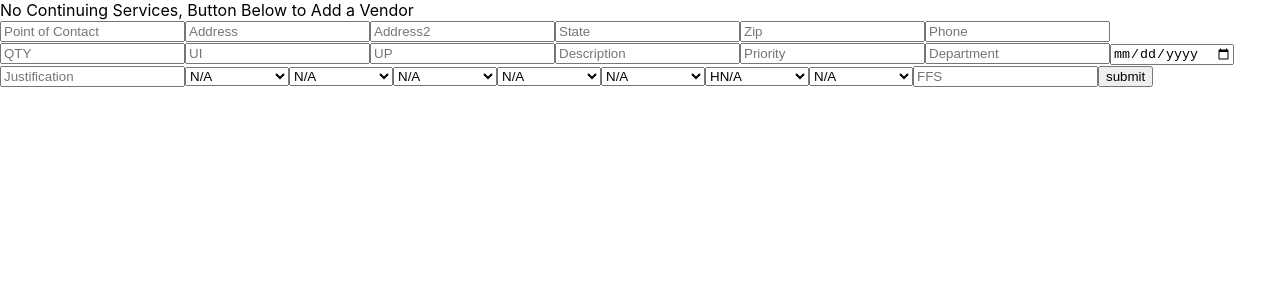
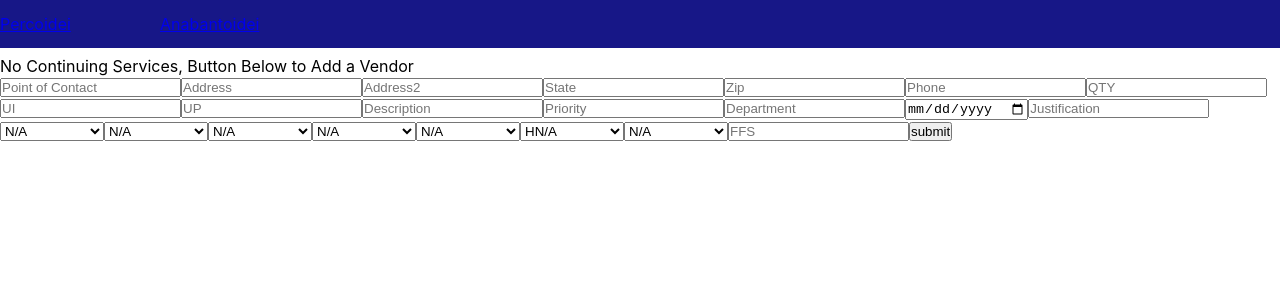
Before and after one commit to TravisAlanH/Navy-Page, a React (Create React App) app: page / in a window 1280 px wide. Shown: the top 300 px of the page. Built offline with nearby package versions, Linux system fonts and the light colour scheme.

Commit message:
Nav Menus Processing
Started Nav Bar for more options

```diff
--- a/src/App.css
+++ b/src/App.css
@@ -1,6 +1,7 @@
 * {
   /* border: 1px solid black */
-
+  padding: 0;
+  margin: 0;
 }
 
 .App {
--- a/src/App.js
+++ b/src/App.js
@@ -1,11 +1,12 @@
 import "./App.css";
 import "./Styles/IPR.css";
-import ViewIPRList from "./Components/IRP/ViewIPRList";
+import "./Styles/Nav.css";
+import HomePage from "./Components/HomePage";
 
 function App() {
   return (
     <div className="App">
-      <ViewIPRList />
+      <HomePage />
     </div>
   );
 }
--- /dev/null
+++ b/src/Components/HomePage.js
@@ -0,0 +1,13 @@
+import React from "react";
+import ViewIPRList from "./IRP/ViewIPRList";
+import TopNav from "./NavBars/TopNav";
+
+export default function HomePage() {
+  return (
+    <div>
+      <div className="UnderNav"></div>
+      <TopNav />
+      <ViewIPRList />
+    </div>
+  );
+}
--- /dev/null
+++ b/src/Components/NavBars/TopNav.js
@@ -0,0 +1,10 @@
+import React from "react";
+import TopNavItem from "./TopNavItem";
+
+export default function TopNav() {
+  return (
+    <div className="TopNavBar FlexRowStartCenter">
+      <TopNavItem />
+    </div>
+  );
+}
--- /dev/null
+++ b/src/Components/NavBars/TopNavItem.js
@@ -0,0 +1,46 @@
+import React from "react";
+
+export default function TopNavItem() {
+  return (
+    <ul id="nav">
+      <li>
+        <a href="#">Percoidei</a>
+        <ul>
+          <li>
+            <a href="#">Remoras</a>
+          </li>
+          <li>
+            <a href="#">Tilefishes</a>
+          </li>
+          <li>
+            <a href="#">Bluefishes</a>
+          </li>
+          <li>
+            <a href="#">Tigerfishes</a>
+          </li>
+        </ul>
+      </li>
+
+      <li>
+        <a href="#">Anabantoidei</a>
+        <ul>
+          <li>
+            <a href="#">Climbing perches</a>
+          </li>
+          <li>
+            <a href="#">Labyrinthfishes</a>
+          </li>
+          <li>
+            <a href="#">Kissing gouramis</a>
+          </li>
+          <li>
+            <a href="#">Pike-heads</a>
+          </li>
+          <li>
+            <a href="#">Giant gouramis</a>
+          </li>
+        </ul>
+      </li>
+    </ul>
+  );
+}
--- /dev/null
+++ b/src/Styles/Nav.css
@@ -0,0 +1,109 @@
+.TopNavBar {
+    position: fixed;
+    top: 0;
+    width: 100%;
+    height: 3rem;
+    background-color: rgb(23, 23, 135);
+}
+
+.UnderNav {
+    width: 100%;
+    height: 3.5rem;
+}
+
+.NavLink {
+    display: inline-block;
+    top: 0;
+    background-color: red;
+    width: 8rem;
+    height: 3rem;
+}
+
+.NavDropLinks {
+    display: inline-block;
+    width: 8rem;
+    height: 3rem;
+}
+
+
+
+#nav, #nav ul {
+	padding: 0;
+	margin: 0;
+	list-style: none;
+}
+
+#nav a {
+	display: block;
+	width: 10em;
+}
+
+#nav li {
+	float: left;
+	width: 10em;
+}
+
+#nav li ul {
+	position: absolute;
+	width: 10em;
+	left: -999em;
+    transition: all 3s ease-in-out;
+    background-color: red;
+    padding: 3rem;
+}
+
+#nav li:hover ul {
+	left: auto;
+}
+
+
+
+
+
+
+
+
+
+
+
+.FlexRowCenterCenter {
+    display: flex;
+    flex-direction: row;
+    justify-content: center;
+    align-items: center;
+}
+
+.FlexRowStartCenter {
+    display: flex;
+    flex-direction: row;
+    justify-content: flex-start;
+    align-items: center;
+}
+
+.FlexRowCenterCenter {
+    display: flex;
+    flex-direction: row;
+    justify-content: center;
+    align-items: center;
+}
+
+.FlexColCenterCenter {
+    display: flex;
+    flex-direction: row;
+    justify-content: center;
+    align-items: center;
+}
+
+.FlexColStartCenter {
+    display: flex;
+    flex-direction: column;
+    justify-content: flex-start;
+    align-items: center;
+}
+
+.FlexColStartStart {
+    display: flex;
+    flex-direction: column;
+    justify-content: flex-start;
+    align-items: flex-start;
+}
```
